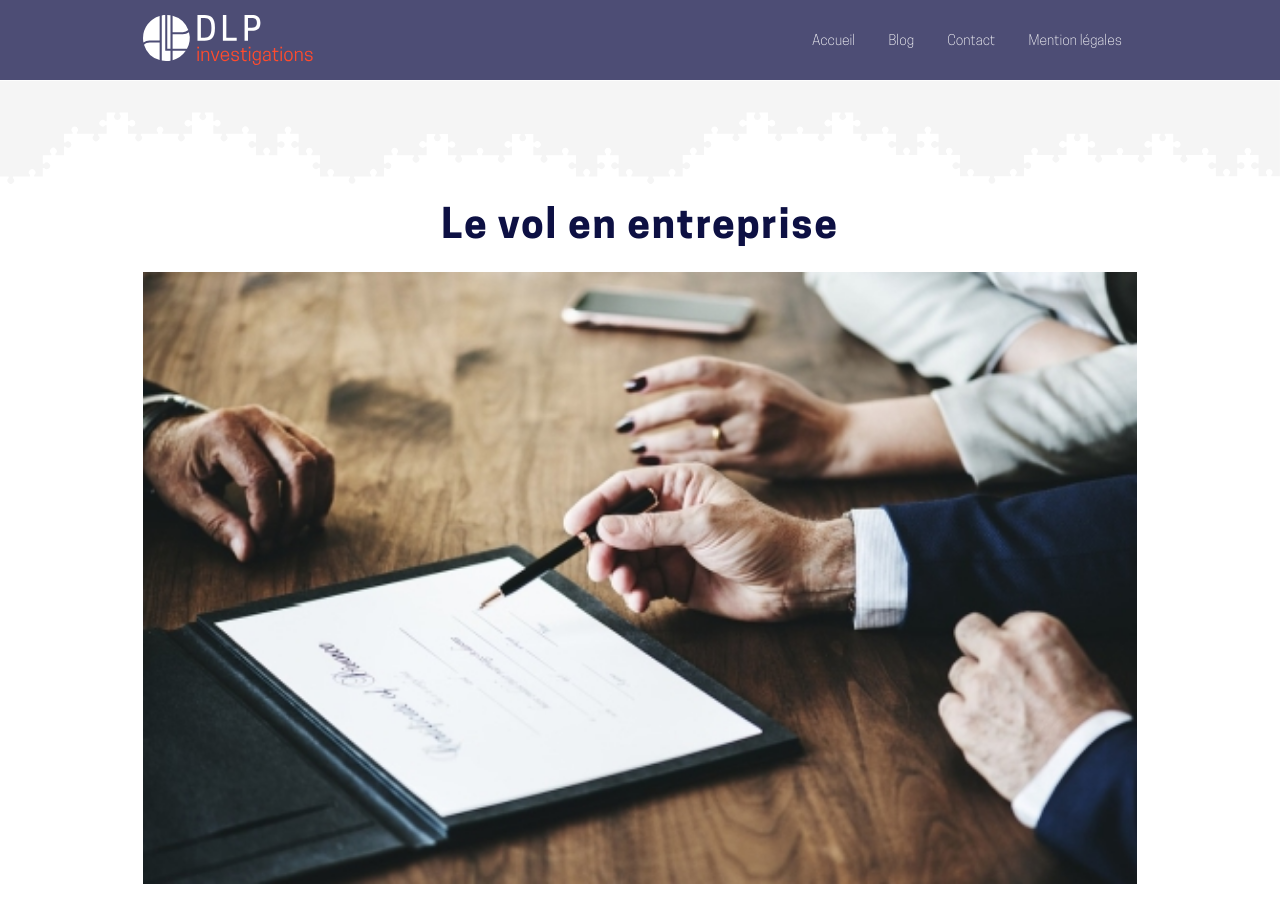
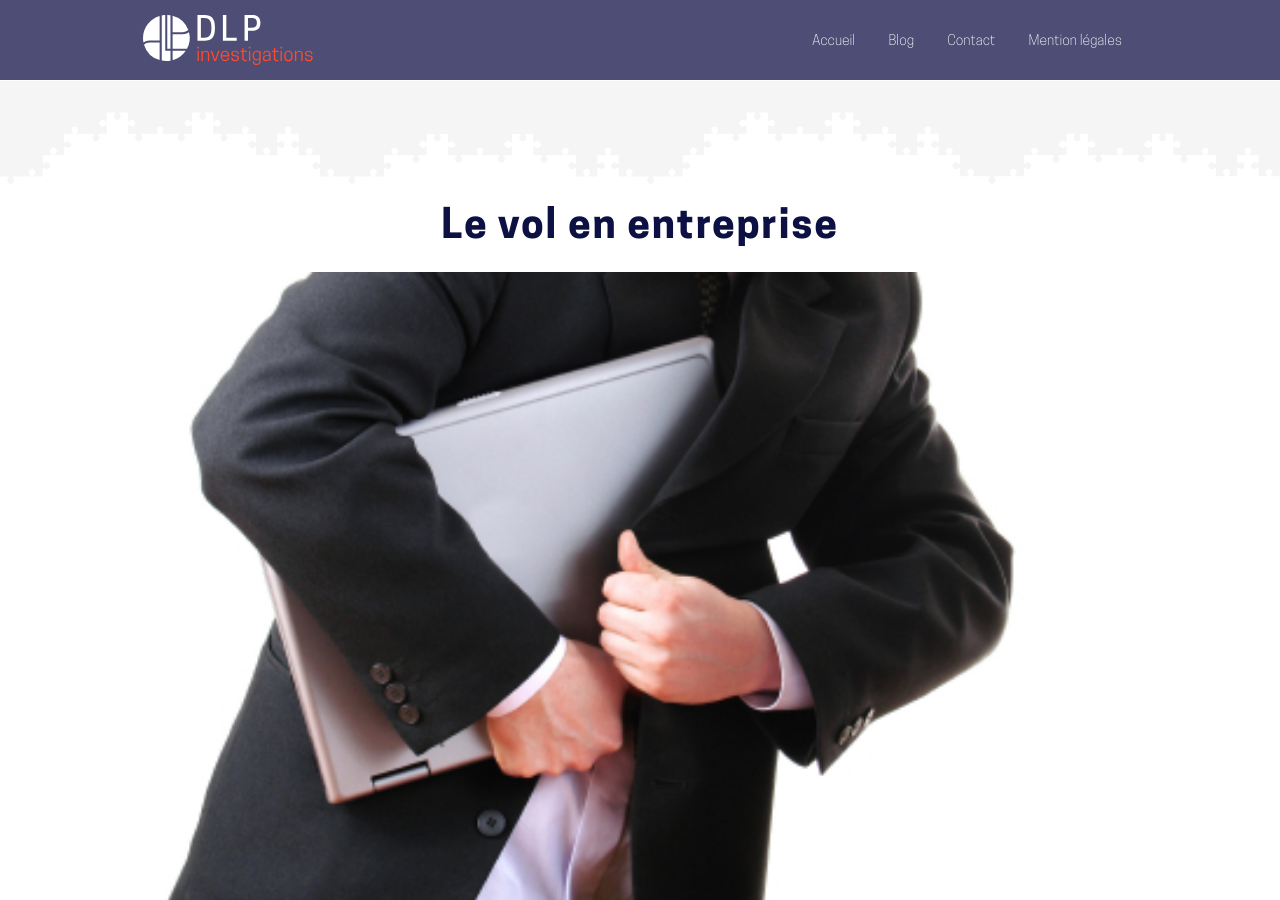
Before and after one commit to lobo-studio/dpl_investigation, a Jekyll site: the page built from _posts/2018-05-22-le-vol-en-entreprise.md, in a window 1280 px wide and 900 px high. Built offline with Jekyll 4.4.1, drawn with Linux system fonts in a browser that asks for light colours; nearby versions of some CDN libraries.

Commit message:
Updated '_posts/2018-05-22-le-vol-en-entreprise.md' via CloudCannon

```diff
--- a/_posts/2018-05-22-le-vol-en-entreprise.md
+++ b/_posts/2018-05-22-le-vol-en-entreprise.md
@@ -1,17 +1,17 @@
 ---
 id: 273
 title: Le vol en entreprise
-date: 2018-05-22T10:00:22+00:00
+date: 2018-05-22 10:00:00
 author: Delphine
 layout: post
-image_preview_image_path: /assets/img/blog-1.jpg
+image_preview_image_path: /assets/img/Vol en entreprise.jpg
 image_header_image_path: /assets/img/blog-header.jpg
-guid: https://dlp-investigations.fr/?p=273
+guid: 'https://dlp-investigations.fr/?p=273'
 permalink: /le-vol-en-entreprise/
 ampforwp_custom_content_editor:
-  - ""
+  -
 ampforwp_custom_content_editor_checkbox:
-  - null
+  -
 ampforwp-amp-on-off:
   - default
 categories:
@@ -20,7 +20,7 @@ categories:
 
 Une diminution anormale des stocks, du chiffre d’affaire d’une entreprise peut indiquer la **pr&eacute;sence d’un vol perp&eacute;tu&eacute; en interne ou en externe**. Ceci induit une **perte financi&egrave;re** et peut aussi entrainer une **d&eacute;gradation du climat au sein de l’entreprise** et donc porter pr&eacute;judice &agrave; cette derni&egrave;re.
 
-# Les diff&eacute;rents vols
+## Les diff&eacute;rents vols
 
 ### En lien direct avec le chiffre d’affaire
 
@@ -38,7 +38,7 @@ comme les ordinateurs, les imprimantes, la papeterie, et autres, en soit le vol
 
 Il ne faut pas oublier le c&ocirc;t&eacute; administratif avec le vol de donn&eacute;s comme le fichier clients de la soci&eacute;t&eacute; et les coordonn&eacute;es bancaires par exemple ou encore le vol des logiciels informatiques et leurs licences.
 
-# Pourquoi mandater un d&eacute;tective priv&eacute; ?
+## Pourquoi mandater un d&eacute;tective priv&eacute; ?
 
 ### Par rapport &agrave; la r&eacute;glementation
 
```
